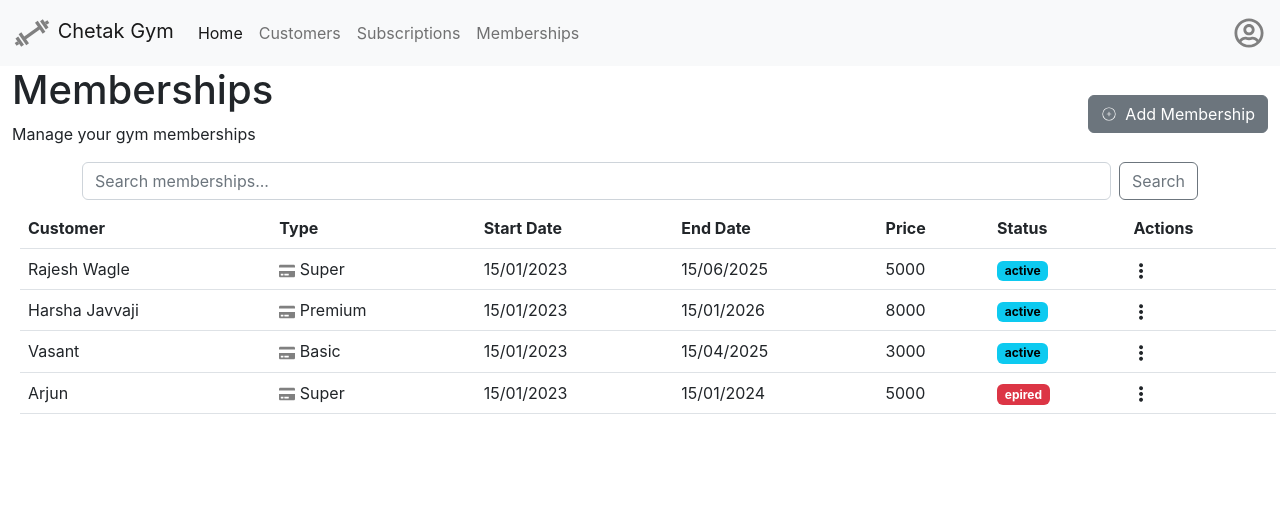
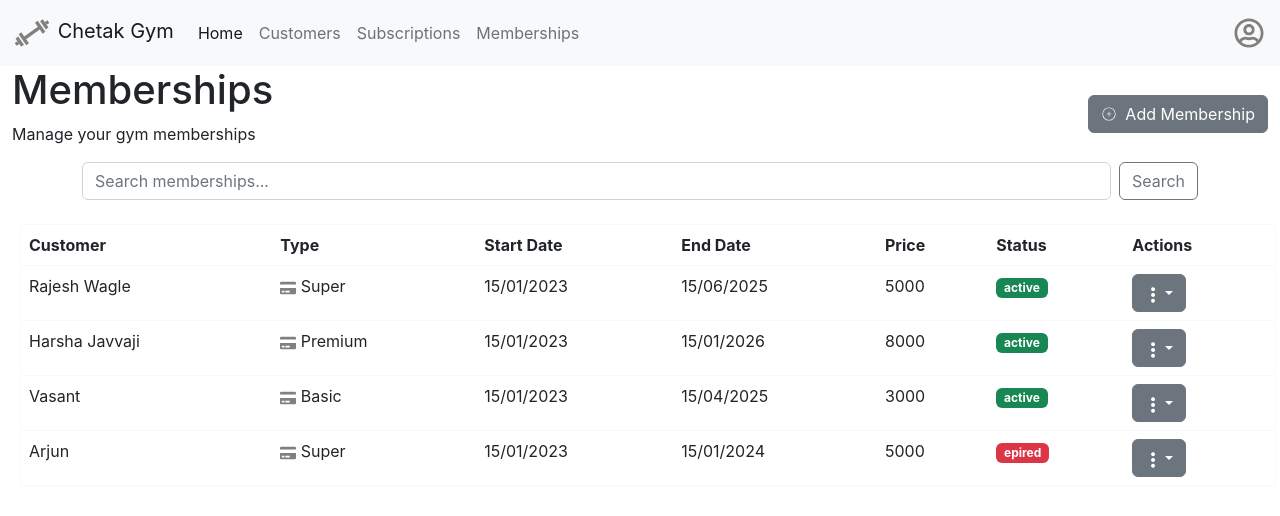
Before and after one commit to ksahana-developer/gymapp-frontend, a React (Create React App) app in the folder frontend-gym/: page /memberships in a window 1280 px wide. Shown: the top 516 px of the page. Built offline with nearby package versions, Linux system fonts and the light colour scheme.

Commit message:
added the ui for the actionsToolbar

```diff
--- /dev/null
+++ b/frontend-gym/src/components/ActionsTool/ActionsTool.jsx
@@ -0,0 +1,16 @@
+import { FaRegEdit } from "react-icons/fa";
+import { RiDeleteBin6Line } from "react-icons/ri";
+import "./actionsTool.css"
+
+const ActionsTool = ({ id, handleEdit, handleDelete }) => {
+    return (
+        <ul className="dropdown-menu p-2 ">
+            <li onClick={handleEdit} className="border-bottom border-light py-1 actionbtn"><FaRegEdit /> Edit</li>
+            <li onClick={()=>{
+                handleDelete(id)
+            }} className="text-danger py-1 actionbtn"><RiDeleteBin6Line /> Delete</li>
+        </ul>
+    )
+}
+
+export default ActionsTool
--- /dev/null
+++ b/frontend-gym/src/components/ActionsTool/actionsTool.css
@@ -0,0 +1,3 @@
+.actionbtn{
+    cursor: pointer;
+}
--- a/frontend-gym/src/components/MembershipBody/MembershipBody.jsx
+++ b/frontend-gym/src/components/MembershipBody/MembershipBody.jsx
@@ -13,6 +13,11 @@ const MembershipBody = () => {
     const closeModal = () => {
         setIsDisplay(false)
     }
+
+    const [membership, setMembership] = useState({})
+    // const createMembership = (memb)=>{
+    //     setMembership(memb)
+    // }
     const [customers, setCustomers] = useState([
         {
             name: "Rajesh Wagle",
@@ -62,6 +67,7 @@ const MembershipBody = () => {
     ])
     const [memberships, setMemberships] = useState([{
         name: "Rajesh Wagle",
+        id: "219f47d2-905d-42ae-b920-b5dd53959752",
         type: "Super",
         startDate: "15/01/2023",
         endDate: "15/06/2025",
@@ -69,6 +75,7 @@ const MembershipBody = () => {
         status: "active"
     }, {
         name: "Harsha Javvaji",
+        id: "5c007bf5-cb8f-4dca-8d5f-89642eb99e93",
         type: "Premium",
         startDate: "15/01/2023",
         endDate: "15/01/2026",
@@ -77,6 +84,7 @@ const MembershipBody = () => {
     }, {
         name: "Vasant",
         type: "Basic",
+        id: "24dc73a2-486b-4d17-885f-a83544bfc0b5",
         startDate: "15/01/2023",
         endDate: "15/04/2025",
         price: 3000,
@@ -84,12 +92,21 @@ const MembershipBody = () => {
     }, {
         name: "Arjun",
         type: "Super",
+        id: "8386b066-8b8c-46a3-8754-fc10ab229581",
         startDate: "15/01/2023",
         endDate: "15/01/2024",
         price: 5000,
         status: "epired"
     }
     ])
+
+    const deleteMembership = (id) => {
+        setMemberships(memberships.filter(membership => membership.id != id))
+    }
+
+    const updateMembership = (id)=>{
+        setIsDisplay(true)
+    }
 
     const [subscriptions, setSubscriptions] = useState([
         {
@@ -146,7 +163,7 @@ const MembershipBody = () => {
             <input className="form-control me-2" type="search" placeholder="Search memberships..." aria-label="Search" />
             <button className="btn btn-outline-secondary" type="submit">Search</button>
         </form>
-        <MembershipsTable memberships={memberships} />
+        <MembershipsTable deleteMembership={deleteMembership} memberships={memberships} />
         {isDisplay && <MembershipModal customers={customers} subscriptions={subscriptions} closeModal={closeModal} />}
     </div>)
 }
--- a/frontend-gym/src/components/MembershipsTable/MembershipsTable.jsx
+++ b/frontend-gym/src/components/MembershipsTable/MembershipsTable.jsx
@@ -1,11 +1,22 @@
-import { useEffect } from "react";
+import { useEffect, useState } from "react";
 import { SlOptionsVertical } from "react-icons/sl";
 import { FaCreditCard } from "react-icons/fa";
+import ActionsTool from "../ActionsTool/ActionsTool";
 
-const MembershipsTable = ({ memberships }) => {
+const MembershipsTable = ({ memberships, deleteMembership }) => {
 
+    const handleEdit = (e) => {
+        console.log(e)
+        console.log(e.target.value)
+        console.log('membership Updated')
+    }
+
+    // const handleDelete = () => {
+    //     console.log('membership deleted')
+
+    // }
     return (
-        <table className="table  m-2 container-fluid">
+        <table className="table  my-4 mx-2 container-fluid border border-light">
             <thead>
                 <tr>
                     <th scope="col">Customer</th>
@@ -22,12 +33,20 @@ const MembershipsTable = ({ memberships }) => {
                     memberships.map((membership, index) => {
                         return (<tr key={index}>
                             <td>{membership?.name} </td>
-                            <td>{<FaCreditCard color="grey"/>} {membership?.type} </td>
+                            <td>{<FaCreditCard color="grey" />} {membership?.type} </td>
                             <td>{membership?.startDate} </td>
                             <td>{membership?.endDate} </td>
                             <td>{membership?.price} </td>
-                            <td>{membership?.status == "active" ? <span className="badge text-bg-info">{membership?.status}</span>: <span className="badge text-bg-danger">{membership?.status}</span>} </td>
-                            <td><SlOptionsVertical /> </td>
+                            <td>{membership?.status == "active" ? <span className="badge text-bg-success">{membership?.status}</span> : <span className="badge text-bg-danger">{membership?.status}</span>} </td>
+                            {/* <td><SlOptionsVertical onClick={handleAction} /> </td> */}
+                            <td>
+                                <div className="dropdown">
+                                    <button className="btn btn-secondary dropdown-toggle" type="button" data-bs-toggle="dropdown" aria-expanded="false">
+                                        <SlOptionsVertical />
+                                    </button>
+                                    <ActionsTool id={membership.id} handleDelete={deleteMembership} handleEdit={handleEdit} />
+                                </div>
+                            </td>
 
                         </tr>)
                     })
```
